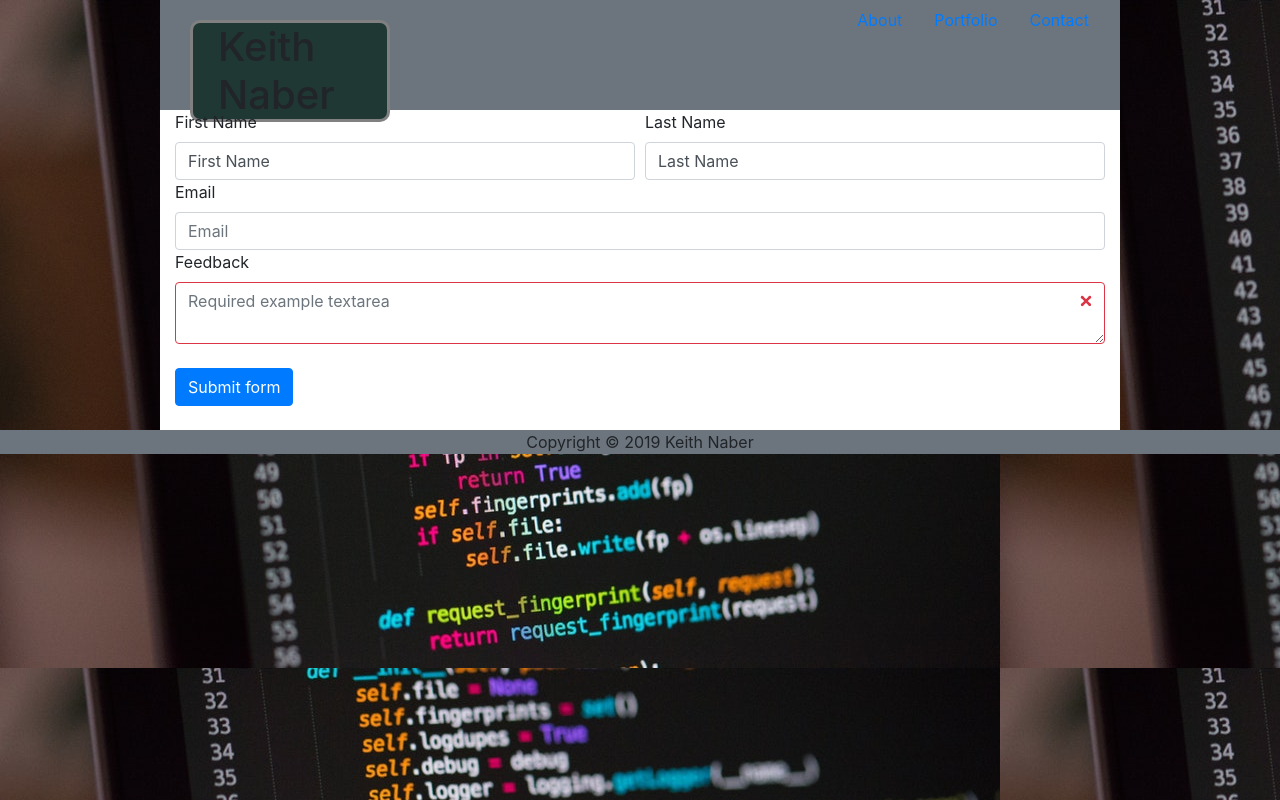
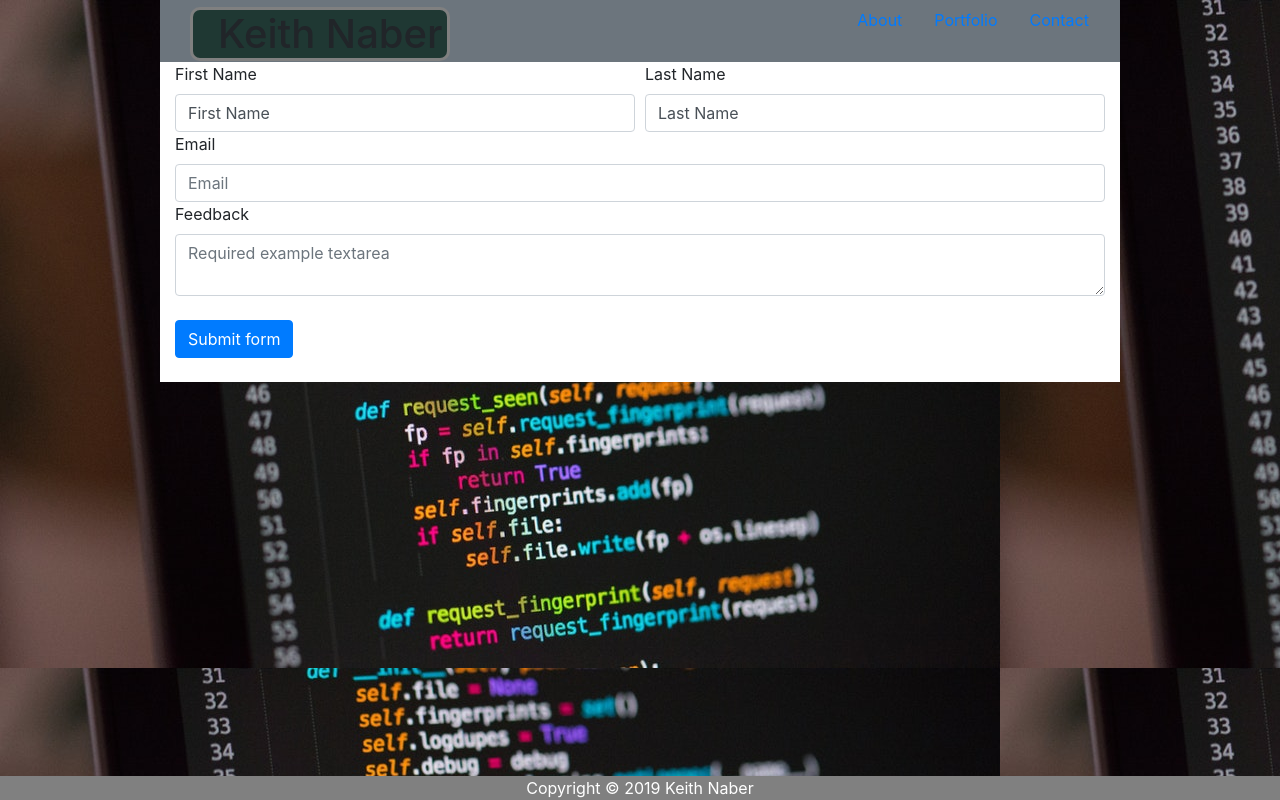
Before and after one commit to knaber4124/bootstrap-portfolio, a plain HTML site: page contact.html in a window 1280 px wide. Drawn offline with nearby package versions, Linux system fonts and the light colour scheme.

Commit message:
correcting footer and form text input

```diff
--- a/contact.html
+++ b/contact.html
@@ -51,7 +51,7 @@
       <div class="form-row">
         <div class="col-md-12">
           <label for="validationTextarea">Feedback</label>
-          <textarea class="form-control is-invalid" id="validationTextarea" placeholder="Required example textarea"
+          <textarea class="form-control" id="validationTextarea" placeholder="Required example textarea"
             required></textarea>
       </div>
       </div>
@@ -66,15 +66,8 @@
     </form>
     <br>
   </div>
-  <div class="row bg-secondary">
-    <div class="col-md-4">
-    </div>
-    <div class="col-md-4 center">
-      <div class="text-center">
-        Copyright &copy; 2019 Keith Naber
-      </div>
-    </div>
-    <div class="col-md-4">
-    </div>
+  <div class="footer">
+    Copyright &copy; 2019 Keith Naber
+</div>
 </body>
 </html>
--- a/style.css
+++ b/style.css
@@ -2,7 +2,6 @@ body{
     background-image: url(./images/code.jpg);
  }
  .container{
-
     background-color:white;
     width:960px;
     margin-left:auto;
@@ -10,16 +9,16 @@ body{
  }
  h1{
     position:relative;
-    top:20px;
+    top:7px;
     left:15px;
     text-align:left;
     border: solid;
     border-color: grey;
     border-radius:10px;
     padding-left:25px;
-    width:200px;
+    width:260px;
     background-color:#1F3833;
-     color:#66FCF1
+    color:#66FCF1
     margin-top:25px;
     vertical-align: middle;
 }
```
Also changed, not shown: index.html (+3 -10 lines), portfolio.html (+2 -9 lines).
